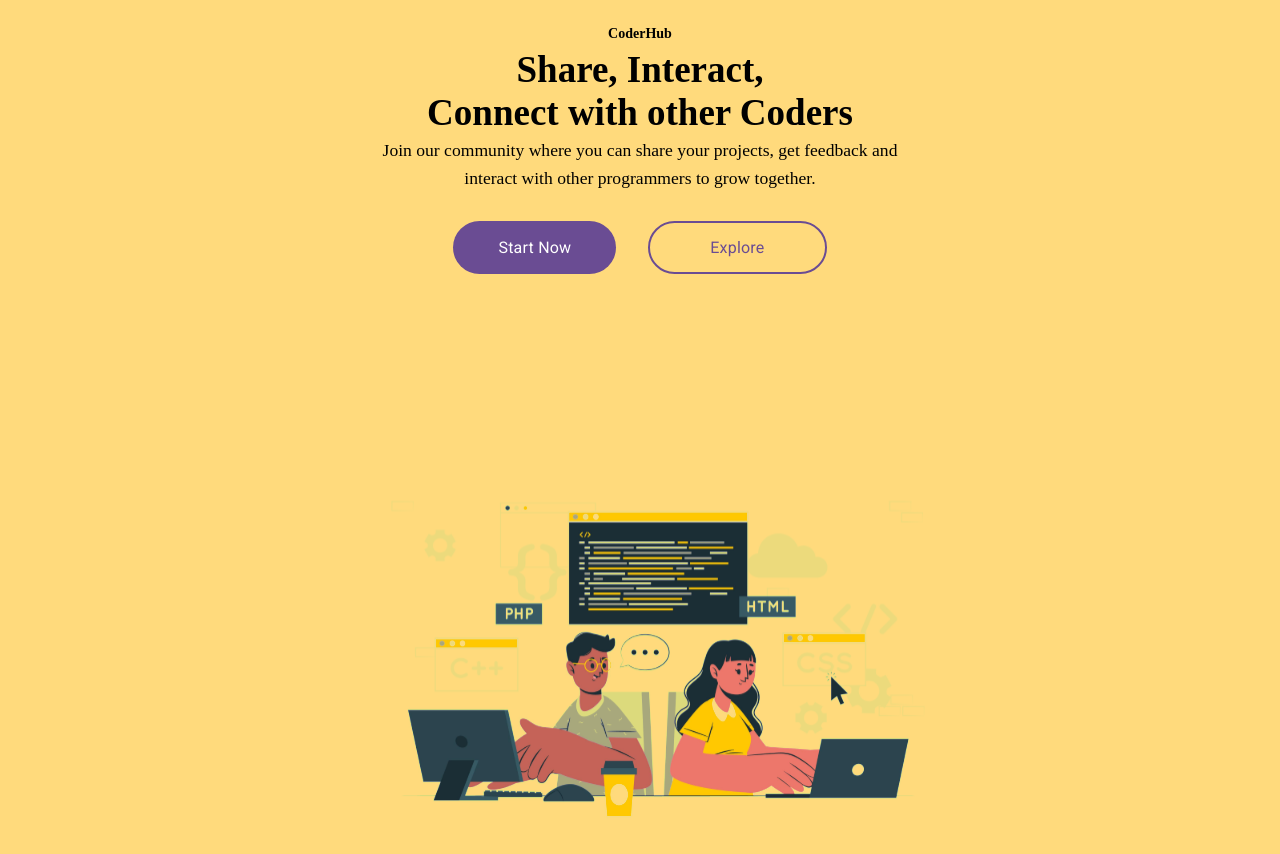
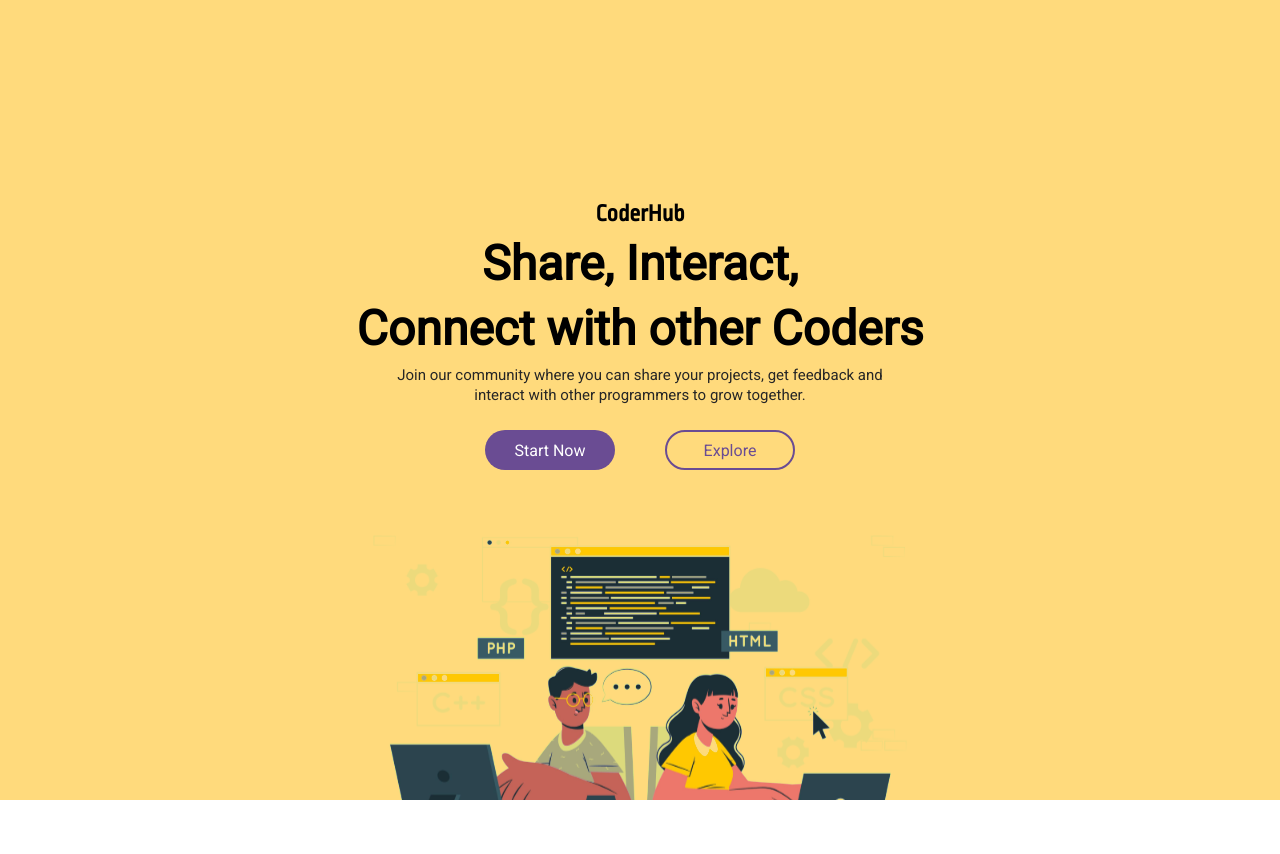
Before and after one commit to D0nFrancesco/CoderHub, a React (Create React App) app in the folder app/: page / in a window 1280 px wide. Shown: the top 854 px of the page. After the commit the page ends 800 px from the top, so only its background shows below. Built offline with nearby package versions, Linux system fonts and the light colour scheme; no server answers.

Commit message:
fixing styling and html implementation

```diff
--- a/app/src/App.js
+++ b/app/src/App.js
@@ -1,12 +1,10 @@
+// styling
+import './styling/main.scss';
+
 import React, { Component } from 'react';
 import { BrowserRouter, Routes, Route, } from "react-router-dom";
 
-
-// styling
-import './styling/main.scss';
-
 // pages
-
 import LandingPage from './pages/landing';
 import RegisterPage from './pages/register';
 import LoginPage from './pages/login';
@@ -15,51 +13,21 @@ import HomePage from './pages/home';
 import UserProfilePage from './pages/userProfilePage';
 
 class App extends Component {
-state = {
-    data: null
-  };
-
-  componentDidMount() {
-    this.callBackendAPI()
-      .then(res => this.setState({ data: res.express }))
-      .catch(err => console.log(err));
-  }
-    // fetching the GET route from the Express server which matches the GET route from server.js
-  callBackendAPI = async () => {
-    const response = await fetch('/express_backend');
-    const body = await response.json();
-
-    if (response.status !== 200) {
-      throw Error(body.message)
-    }
-    return body;
-  };
-
   render() {
     return (
       <BrowserRouter>
-
-              <div className="container">
-
-                <Routes>
-
-                  <Route  path="/" element={<LandingPage />} />
-                  <Route  path="/home" element={<HomePage />} />
-
-                  <Route  path="/register" element={<RegisterPage />} />
-                  <Route  path="/login" element={<LoginPage />} />
-
-                  <Route  path="/chat" element={<Chat />} />
-
-                  <Route  path="/user-profile" element={<UserProfilePage />} />
-
-                </Routes>
-
-              </div>
+        <div className="container">
+          {/* we are gonna change this routing later */}
+          <Routes>
+            <Route  path="/" element={<LandingPage />} />
+            <Route  path="home" element={<HomePage />} />
+            <Route  path="register/*" element={<RegisterPage />} />
+            <Route  path="login" element={<LoginPage />} />
+            <Route  path="chat" element={<Chat />} />
+            <Route  path="user-profile" element={<UserProfilePage />} />
+          </Routes>
+        </div>
       </BrowserRouter>
-
-
-
     );
   }
 }
--- a/app/src/pages/landing.js
+++ b/app/src/pages/landing.js
@@ -1,35 +1,26 @@
 import React from "react";
 import { Link } from "react-router-dom";
-import ReactDOM from "react-dom";
 import landing_svg from '../img/landing.svg';
 
 const LandingPage = () => {
     return (
         <div className = 'landing-page'>
-            <h1 className='logo'>CoderHub</h1>
-
-            <h1>Share, Interact,</h1>
-
-            <h1>Connect with other Coders</h1>
-
-            <p>Join our community where you can share your projects, get feedback and</p>
-
-            <p>interact with other programmers to grow together.</p>
-
-            <div className='btns'>
-            <button className='start-btn'>
-                <Link to='/'>Start Now</Link>
-            </button>
-
-            <button className='explore-btn'>
-                <Link to='/'>Explore</Link>
-            </button>
-            </div>
-
-            <div className='svg-img'>
-                <img src={ landing_svg } alt=''></img>
-            </div>
-
+            <section>
+                <div className='logo'>CoderHub</div>
+            </section>
+            <main>
+                <h1>Share, Interact,</h1>
+                <h1>Connect with other Coders</h1>
+                <p>Join our community where you can share your projects, get feedback and</p>
+                <p>interact with other programmers to grow together.</p>
+                <div className='links-btns'>
+                    <Link className="start-link" to='register'>Start Now</Link>
+                    <Link className="explore-link" to='home'>Explore</Link>
+                </div>
+            </main>
+            <section className='svg-img'>
+                <img src={ landing_svg } alt='people with laptops editing code'></img>
+            </section>
         </div>
     )
 };
--- a/app/src/styling/abstracts/_variables.scss
+++ b/app/src/styling/abstracts/_variables.scss
@@ -3,7 +3,7 @@
 $primary: #FFC83A !default;
 $primary-variant: #FFDA7C;
 $secondary: #282828;
-$secondary-variant: #707070;
+$secondary-variant: #262626;
 $error: #B00020;
 $high-emphasis: #000000;
 $mid-emphasis: #00000099;
@@ -18,4 +18,5 @@ $accent3: #6A4C93;
 $accent3-variant: #AF7EFF;
 
 /// @type List
-$font: 'Roboto', sans-serif;;
+$primary-font: 'Roboto', sans-serif;
+$second-font: 'Ropa Sans', sans-seri;
--- a/app/src/styling/base/_base.scss
+++ b/app/src/styling/base/_base.scss
@@ -0,0 +1,13 @@
+* {
+    margin:0;
+    padding:0;
+    box-sizing: border-box;
+}
+
+h1, h1, p, a {
+    font-family: $primary-font;
+}
+
+a {
+    text-decoration: none;
+}
--- a/app/src/styling/main.scss
+++ b/app/src/styling/main.scss
@@ -1,11 +1,17 @@
 @charset 'UTF-8';
-@import url('https://fonts.googleapis.com/css2?family=Roboto&display=swap');
+@import url('https://fonts.googleapis.com/css2?family=Roboto&family=Ropa+Sans&display=swap');
+
 // configuration and helpers
 @import "abstracts/variables";
 @import "responsive/breakpoints";
+
 // Base stuff
 @import "base/base";
 @import "base/helpers";
 // Layout related sections
+
 // pages
-@import "pages/landing" // responsive
+@import "pages/landing";
+
+// responsive
+@import "responsive/landing";
--- a/app/src/styling/pages/_landing.scss
+++ b/app/src/styling/pages/_landing.scss
@@ -1,88 +1,83 @@
-$body-bg: #FFDA7C;
-$purple: #6A4C93;
-
-*{
-    margin:0;
-    padding:0;
-    box-sizing: border-box;
-}
-
-body{
-    background-color:$body-bg;
-    display:flex;
+.landing-page{
+    padding: 0% 2%;
+    width: 100%;
+    height: 100vh;
+    display: flex;
     flex-direction: column;
     justify-content: center;
     align-items: center;
-    text-align:center
+    background: $primary-variant;
+
+    section, main {
+        width: 100%;
+
+        .logo, h1 {
+            font-weight: bolder;
+            margin-bottom: 8px;
         }
 
-.landing-page{
-    padding:1.2rem;
-    height:100vh;
-
-
-    .logo{
-        font-size:14px;
-        margin:.4rem;
+        .logo, h1, p {
+            text-align: center;
         }
 
-    h1{
-        font-size:37px;
-        font-weight:bold;
+        .logo {
+            font-size: 24px;
+            font-family: $second-font !important;
         }
 
-    p{
-        margin:.4rem;
-        font-size:1.1rem;
+        h1 {
+            font-size: 48px;
         }
 
-    .btns{
-        display:flex;
-        gap:2rem;
-        margin:2rem 0;
-        place-content:center;
-
+        p {
+            font-size: 15px;
+            line-height: 20px;
+            color: $secondary-variant;
         }
 
-    a{
-        text-decoration:none;
-        font-family: Roboto;
-        font-style: normal;
-        font-weight: 500;
-        font-size: 16px;
-        letter-spacing: 0.0125em;
+        .links-btns {
+            width: 100%;
+            display: flex;
+            justify-content: center;
+            align-items: center;
+
+            a {
+                display: flex;
+                justify-content: center;
+                align-items: center;
+                width: 130px;
+                height: 40px;
+                border-radius: 40px;
+                margin: 25px;
+                transition: all 0.6s;
             }
 
-    .start-btn{
-        background: #6A4C93;
-        border-radius: 40px;
-        padding: 15px 45px;
-        border:none;
+            a:hover {
+                transform: scale(1.04);
+            }
 
-            a{
-                color:#FFFFFF;
+            .start-link {
+                background: $accent3;
+                color: $background;
+            }
 
+            .explore-link {
+                color: $accent3;
+                border: solid 2px $accent3;
+            }
         }
     }
 
-    .explore-btn{
-        border: 2px solid #6A4C93;
-        box-sizing: border-box;
-        border-radius: 40px;
-        padding: 15px 60px;
-        background:transparent;
+    .svg-img {
+        display: flex;
+        justify-content: center;
+        align-items: center;
 
-            a{
-                color:$purple;
+        img {
+            mix-blend-mode: darken;
+            width: 60%;
+            max-width: 800px;
+            min-width: 320px;
         }
     }
-
-    img{
-    width:600px;
-    height:550px;
-    mix-blend-mode: darken;
-    position: absolute;
-    bottom:-11%;
-    left:28%;
 }
-}
--- /dev/null
+++ b/app/src/styling/responsive/_landing.scss
@@ -0,0 +1,24 @@
+.landing-page {
+    @include media(">=tablet") {
+        // styling for tablet size screens and bigger
+        justify-content: flex-end !important;
+    }
+}
+
+.landing-page {
+    @include media(">=laptop") {
+        // styling for laptop size screens and bigger
+
+        .svg-img {
+            img {
+                max-width: 600px !important;
+            }
+        }
+    }
+}
+
+.landing-page {
+    @include media(">=largeScreens") {
+        // styling for larger screens sizes or bigger
+    }
+}
```
Lines whose indentation alone changed are shown as unchanged.
